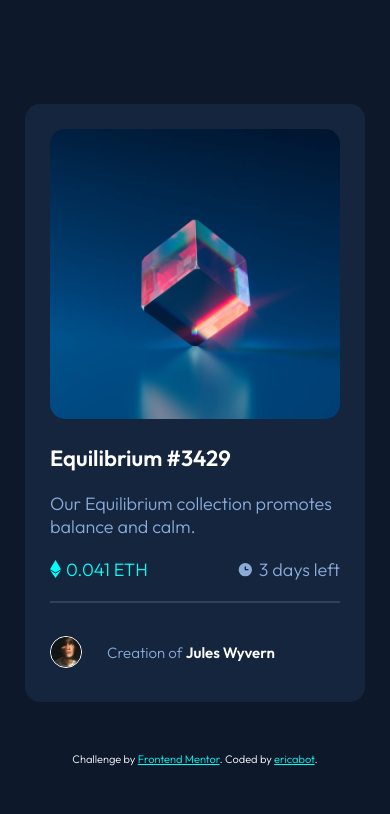
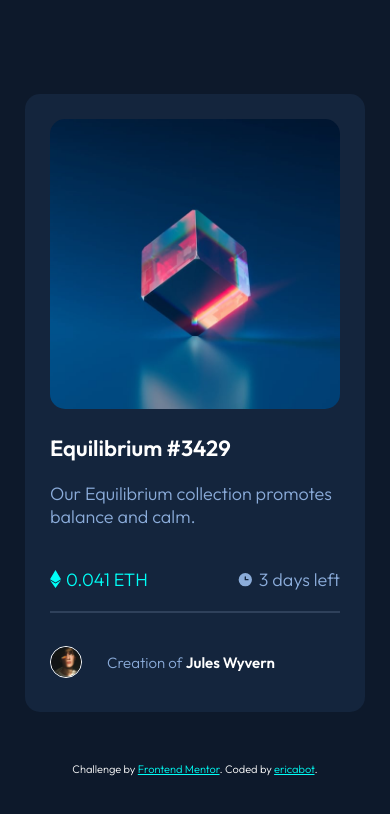
Before and after one commit to EricaSugui/frontendmentor_nft_preview_card_component, a website: page index.html in a window 390 px wide. Drawn offline with Linux system fonts and the light colour scheme.

Commit message:
fix: centraliza conteúdo do body

```diff
--- a/index.html
+++ b/index.html
@@ -13,11 +13,11 @@
   <main class="card">
     <div class="card__image">
       <img class="card__image__img" src="./images/image-equilibrium.jpg" alt="Equilibrium Image">
-      <div class="card__image__overlay" alt="image overlay">
+      <div class="card__image__overlay">
         <img src="./images/icon-view.svg" alt="view icon">
       </div>
     </div>
-    <a class="card__title">Equilibrium #3429</a>
+    <a class="card__title"><h1>Equilibrium #3429</h1></a>
     <p>Our Equilibrium collection promotes balance and calm.</p>
     <div class="card__subs">
       <div class="card__subs__eth">
--- a/styles/scss/global.scss
+++ b/styles/scss/global.scss
@@ -36,6 +36,8 @@ body {
 // mobile
 @media screen and (min-width: 320px) and (max-width: 655px) {
     .card {
+        display: flex;
+        flex-direction: column;
         margin: 25px;
         border-radius: 15px;
         background-color: $very-dark-blue-cardbg;
@@ -82,6 +84,9 @@ body {
             color: $white;
             &:hover {
                 color: $cyan;
+            }
+            h1 {
+                font-size: $title;
             }
         }
         p {
@@ -132,8 +137,8 @@ body {
                 }
             }
         }
-
-    }.attribution {
+    }
+    .attribution {
         text-align: center;
         margin-top: 25px;
         font-size: 11px;
@@ -199,6 +204,9 @@ body {
             &:hover {
                 color: $cyan;
             }
+            h1 {
+                font-size: $title;
+            }
         }
         p {
             margin: 20px 25px;
```
Also changed, not shown: styles/global.css.
